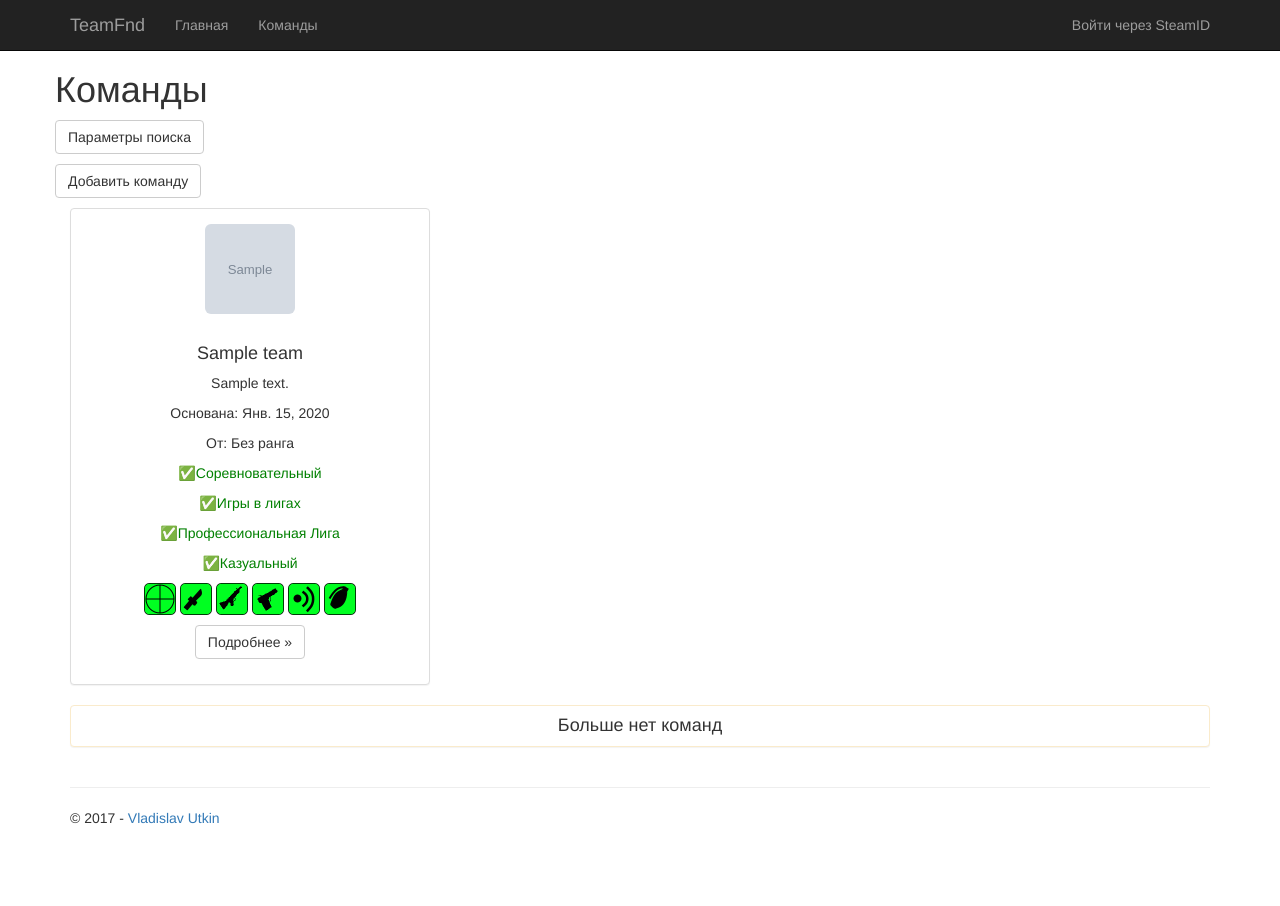
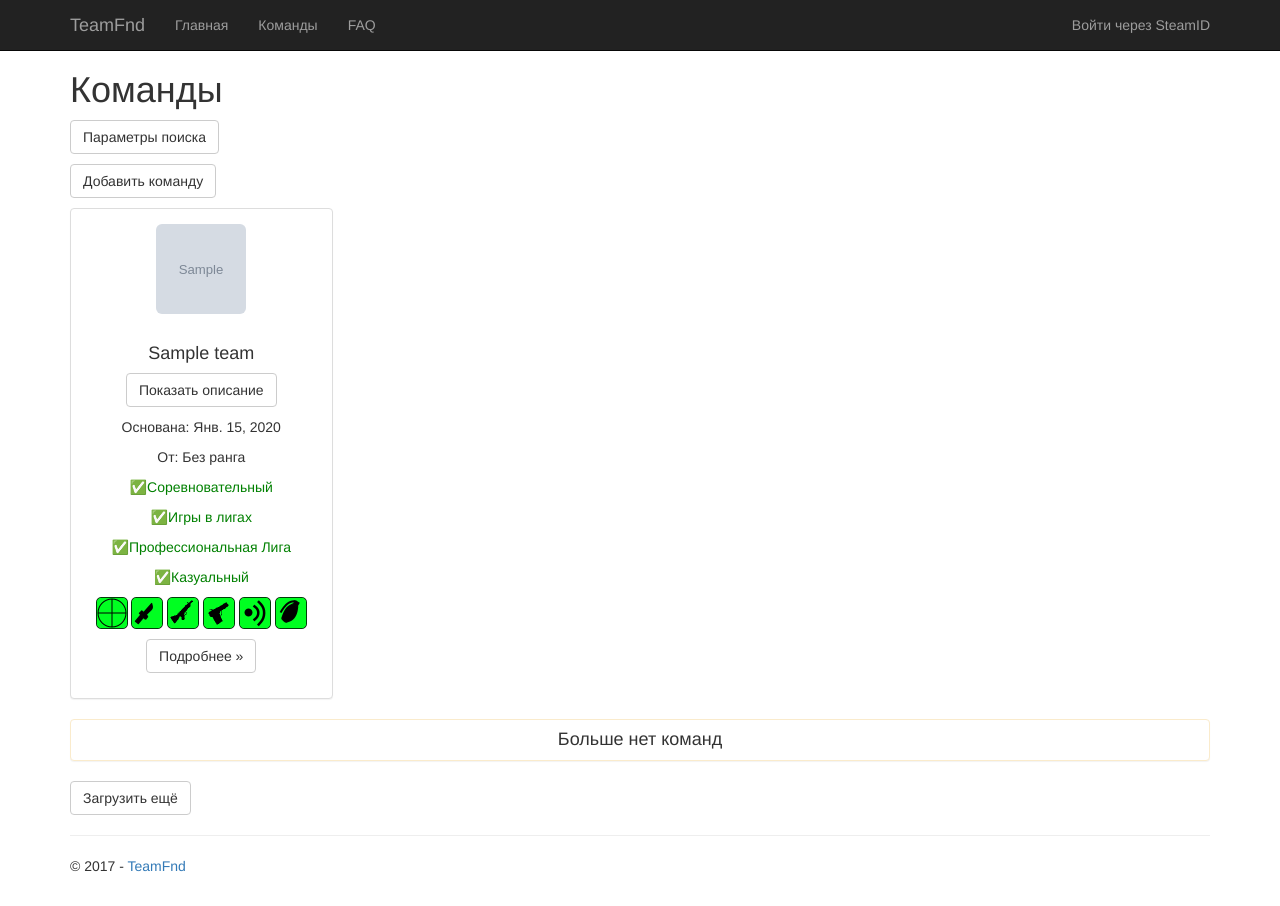
Before and after one commit to viad00/TeamFind, a Django app: page /teams in a window 1280 px wide. Before the commit the page ends 824 px from the top, so only its background shows below. Run offline with Django 3.2, Linux system fonts and the light colour scheme; tables that the repository leaves empty hold one stand-in row (values such as "Sample post"); grey boxes marked "Sample" are stand-in pictures; some libraries are stand-ins or nearby versions.

Commit message:
Fix #16. Fix #13. Fix #12. Fix #10. Готово к продакшену!

```diff
--- a/TeamFind/TeamFind/urls.py
+++ b/TeamFind/TeamFind/urls.py
@@ -30,6 +30,7 @@ urlpatterns = [
     url(r'^delete', app.views.delete, name='delete'),
     url(r'^update', app.views.update, name='update'),
     url(r'^crondis', app.views.crondis, name='crondis'),
+    url(r'^help', app.views.help, name='help'),
     url(r'^login/$',
         django.contrib.auth.views.login,
         {
--- a/TeamFind/app/forms.py
+++ b/TeamFind/app/forms.py
@@ -24,7 +24,7 @@ class BootstrapAuthenticationForm(AuthenticationForm):
 
 #Описание формы команд
 class AddTeamForm(forms.Form):
-    team_name = forms.CharField(label='Название команды', max_length=19, required=True)
+    team_name = forms.CharField(label='Название команды', max_length=18, required=True)
     description = forms.CharField(widget=forms.Textarea, label='Описание команды', max_length=500, required=True)
     team_url = forms.URLField(label='Ссылка на группу в Steam', required=True)
     founded = forms.DateField(label='Основана', required=True, initial=datetime.now())
--- a/TeamFind/app/models.py
+++ b/TeamFind/app/models.py
@@ -10,7 +10,7 @@ from django.conf import settings
 
 #Описание модели команд
 class Team(models.Model):
-    name = models.CharField(max_length=19)
+    name = models.CharField(max_length=18)
     owner = models.ForeignKey(User, default=None)
     registered = models.DateTimeField(default=django.utils.timezone.now)
     founded = models.DateField(default=django.utils.timezone.now)
--- a/TeamFind/app/templates/app/layout.html
+++ b/TeamFind/app/templates/app/layout.html
@@ -37,6 +37,7 @@
                     <li><a href="{% url 'home' %}">Главная</a></li>
                     <li><a href="{% url 'teams' %}">Команды</a></li>
                     <!--<li><a href="{ url 'players' %}">Игроки</a></li>-->
+                    <li><a href="{% url 'help' %}">FAQ</a></li>
                 </ul>
                 {% include 'app/loginpartial.html' %}
             </div>
@@ -47,7 +48,7 @@
 {% block content %}{% endblock %}
         <hr/>
         <footer>
-            <p>&copy; {% now "Y" %} - <a href="mailto:viad.2000@yandex.ru">Vladislav Utkin</a> </p>
+            <p>&copy; {% now "Y" %} - <a href="mailto:viad.2000@yandex.ru">TeamFnd</a> </p>
         </footer>
     </div>
 {% block scripts %}
--- a/TeamFind/app/templates/app/teams.html
+++ b/TeamFind/app/templates/app/teams.html
@@ -42,6 +42,12 @@ function ajax(n, e) {
         }
         }
     );
+}
+
+function getMore() {
+        ajax(n,e);
+        n += step;
+        e += step;
 }
 var ranks = ['UN', 'S1', 'S2', 'S3', 'S4', 'S5', 'S6', 'N1', 'N2', 'N3', 'N4', 'M1', 'M2', 'M3', 'M4', 'L1', 'L2', 'SM', 'GE'];
 function cookiegen(min_rank, max_rank) {
@@ -120,6 +126,16 @@ function getCookie(name) {
      $("#untest").hide();
      $("#test").show();
  }
+ function showDesc(id) {
+    $("#show-" + id).hide();
+    $("#body-" + id).show();
+    $("#hide-" + id).show();
+ }
+ function hideDesc(id) {
+    $("#body-" + id).hide();
+    $("#hide-" + id).hide();
+    $("#show-" + id).show();
+ }
  function prim() {
      $("#sho").slideUp();
      var bb = document.getElementById('id_mm').options[document.getElementById('id_mm').selectedIndex].value;
@@ -169,10 +185,11 @@ function getCookie(name) {
 {% endblock %}
 
 {% block content %}
-    <div class="row">
-        <div class="span9"><h1>Команды</h1></div>
+    <div style="display: inline;">
+        <h1>Команды</h1>
         <div id="test"><a class="btn btn-default" onclick="show_1()">Параметры поиска</a></div>
         <div id="untest" style="display: none;"><a class="btn btn-danger" onclick="hide_1()">Закрыть</a></div>
+        <p> </p>
         <div id="sho" style="display: none;">
             <div class="form-group">
                     <label class="control-label " for="id_mm">{{ is_mm }}</label>
@@ -214,6 +231,7 @@ function getCookie(name) {
                     </select>
                     </div>
             </div>
+            <label class="control-label">Требуемые роли</label>
             <div class="checkbox">
                     <label >
                         <input id="need_awp" type="checkbox" /> <span>{{gamers.AWP}}</span>
@@ -298,10 +316,10 @@ function getCookie(name) {
             </div>
             <a class="btn btn-danger" onclick="hide_1()">Закрыть</a> <a class="btn btn-info" onclick="prim()" href="">Применить</a> <a class="btn btn-default" onclick="sbros()" href="">Сброс</a>
         </div>
-        <p> </p>
-        <div class="span9"><a class="btn btn-default" href="/addteam">Добавить команду</a></div>
+        <a class="btn btn-default" href="/addteam">Добавить команду</a>
         <p> </p>
     </div>
     <div class="row" id="nain"></div>
+    <button class="btn btn-default" onclick="getMore()">Загрузить ещё</button>
     <a id="back-to-top" href="#" class="btn btn-default btn-lg back-to-top" role="button" title="Нажмите чтобы перейти к началу страницы" data-toggle="tooltip" data-placement="left"><span class="glyphicon glyphicon-chevron-up"></span></a>
 {% endblock %}
--- a/TeamFind/app/templates/app/teamsnum.html
+++ b/TeamFind/app/templates/app/teamsnum.html
@@ -1,12 +1,15 @@
 {% for i in teams %}
-                <div class="col-md-4">
+                <div class="col-md-3">
                 <div class="panel panel-default panel-body" align="center">
                     <img class="img-rounded" alt="{{ i.name }} image" src="{{ i.image }}" width="90" height="90">
                     <p>&#0160;</p>
                     <h4>{{ i.name }}</h4>
-                    <p>
+                    <button class="btn btn-default" id="show-{{ i.id }}" onclick="showDesc('{{ i.id }}')">Показать описание</button>
+                    <p id="body-{{ i.id }}" style="display: none; font-size: 18px;">
                         {{ i.description }}
                     </p>
+                    <button class="btn btn-default" id="hide-{{ i.id }}" style="display: none;" onclick="hideDesc('{{ i.id }}')">Скрыть описание</button>
+                    <p> </p>
                     <p>Основана: {{ i.founded }}</p>
                     {% for foo in ranks %}
                         {% if i.min_rank == foo.0 %}
--- a/TeamFind/app/tests.py
+++ b/TeamFind/app/tests.py
@@ -7,7 +7,6 @@ import django
 from django.test import TestCase
 from django.conf import settings
 
-# TODO: Configure your database in settings.py and sync before running tests.
 
 class ViewTest(TestCase):
     """Tests for the application views."""
--- a/TeamFind/app/views.py
+++ b/TeamFind/app/views.py
@@ -21,6 +21,7 @@ from django.views.decorators.vary import vary_on_cookie
 
 CACHE_TTL = getattr(settings, 'CACHE_TTL', DEFAULT_TIMEOUT)
 
+
 @cache_page(CACHE_TTL)
 @vary_on_cookie
 def home(request):
@@ -36,6 +37,7 @@ def home(request):
         }
     )
 
+
 @cache_page(CACHE_TTL)
 def contact(request):
     """Renders the contact page."""
@@ -48,6 +50,7 @@ def contact(request):
             'message':'Your contact page.',
         }
     )
+
 
 @cache_page(CACHE_TTL)
 def about(request):
@@ -63,10 +66,23 @@ def about(request):
         }
     )
 
+
+@cache_page(CACHE_TTL)
+def help(request):
+    assert isinstance(request, HttpRequest)
+    return render(
+        request,
+        'app/help.html',
+        {
+            'title':'Справка'
+        }
+    )
+
+
 @cache_page(CACHE_TTL)
 #Рендер страницы с игроками TODO:Players
 def players(request):
-    assert  isinstance(request, HttpRequest)
+    assert isinstance(request, HttpRequest)
     return render(
         request,
         'app/players.html',
@@ -74,6 +90,8 @@ def players(request):
             'title':'Players',
         }
     )
+
+
 #Рендер страницы с командами TODO:Полнотекстовый поиск
 @cache_page(CACHE_TTL)
 @vary_on_cookie
@@ -91,6 +109,7 @@ def teams(request):
             'gamers':settings.GAMERS,
         }
     )
+
 
 @cache_page(CACHE_TTL)
 @vary_on_cookie
@@ -185,6 +204,8 @@ def teamd(request):
             'ranks':settings.RANKS,
         }
     )
+
+
 #Страница для обновления информации о клиенте
 def updateinfo(request):
     assert isinstance(request, HttpRequest)
@@ -195,6 +216,8 @@ def updateinfo(request):
     except Exception:
         return render(request, 'app/text.html', {'title': 'Ошибка', 'text': 'Не найденно команд или не выполнен вход'})
     return redirect('/')
+
+
 #Форма для добавления игрока
 def addteam(request):
     # if this is a POST request we need to process the form data
@@ -246,7 +269,7 @@ def addteam(request):
                 return render(request, 'app/text.html', { 'title':'Ошибка', 'text':'В названии или тексте содержатся недопустимые слова ' + str(words) })
 
             elif meme >= 2:
-                return  render(request, 'app/text.html', { 'title':'Ошибка', 'text':'Не более 2-х команд на аккаунт'})
+                return render(request, 'app/text.html', { 'title':'Ошибка', 'text':'Не более 2-х команд на аккаунт'})
             else:
             # process the data in form.cleaned_data as required
                 tm = models.Team(
@@ -255,7 +278,7 @@ def addteam(request):
                     founded=form.cleaned_data['founded'],
                     description=form.cleaned_data['description'],
                     team_url=steamid,
-                    image = imgurl,
+                    image=imgurl,
                     min_rank=form.cleaned_data['min_rank'],
                     max_rank=form.cleaned_data['max_rank'],
                     is_mm=form.cleaned_data['is_mm'],
@@ -270,7 +293,7 @@ def addteam(request):
                     need_igl=form.cleaned_data['need_igl'],
                 )
                 tm.save()
-                #return render(request, 'app/text.html', {'text': })
+                # return render(request, 'app/text.html', {'text': })
                 # redirect to a new URL:
                 return HttpResponseRedirect('/teams')
 
@@ -279,6 +302,8 @@ def addteam(request):
         form = forms.AddTeamForm
 
     return render(request, 'app/addteam.html', {'title':'Добавить команду', 'form': form})
+
+
 #ЛК
 def myposts(request):
     try:
@@ -286,6 +311,8 @@ def myposts(request):
         return render(request, 'app/posts.html', {'title':'Мои объявления', 'teams':mod})
     except Exception:
         return render(request, 'app/text.html', {'title':'Ошибка', 'text':'Не найденно команд или не выполнен вход'})
+
+
 def delete(request):
     try:
         id = int(request.GET['id'])
@@ -302,6 +329,8 @@ def delete(request):
         return redirect('/myposts')
     except Exception:
         return render(request, 'app/text.html', {'title':'Ошибка', 'text':'Такой команды, игрока не существует либо она не принадлежит пользователю.'})
+
+
 def update(request):
     try:
         id = int(request.GET['id'])
@@ -314,12 +343,14 @@ def update(request):
             return render(request, 'app/text.html', {'title': 'Ошибка',
                                                      'text': 'Такой команды, игрока не существует либо она не принадлежит пользователю'})
         for i in mod:
-            if calendar.timegm(datetime.now().timetuple()) - calendar.timegm(i.registered.timetuple()) > 604800: # 7 days
+            if calendar.timegm(datetime.now().timetuple()) - calendar.timegm(i.registered.timetuple()) > 604800:  # 7 days
                 i.registered = datetime.now()
                 i.save()
         return redirect('/myposts')
     except Exception:
         return render(request, 'app/text.html', {'title':'Ошибка', 'text':'Такой команды, игрока не существует либо она не принадлежит пользователю.'})
+
+
 def crondis(request):
     try:
         kk = request.GET['kek']
@@ -329,7 +360,7 @@ def crondis(request):
 
     if kk == settings.CRON_KEY:
         tdel = datetime.utcfromtimestamp(calendar.timegm(datetime.now().timetuple()) - 2629743) # 1 month
-        mod = models.Team.objects.exclude(registered__gte=tdel).delete()#TODO: Player model
+        mod = models.Team.objects.exclude(registered__gte=tdel).delete()  # TODO: Player model
         return HttpResponse("Deleted "+str(mod[0])+' entries.')
     else:
         return HttpResponse('<html>\n<head><title>404 Not Found</title></head>\n<body bgcolor="white">\n<center><h1>404 Not Found</h1></center>\n<hr><center>nginx/1.10.0 (Ubuntu)</center>\n</body>\n</html>')
```
Also changed, not shown: TeamFind/TeamFind/settings.py (+6 -6 lines), TeamFind/app/templates/app/help.html (added, +16 -0 lines).
